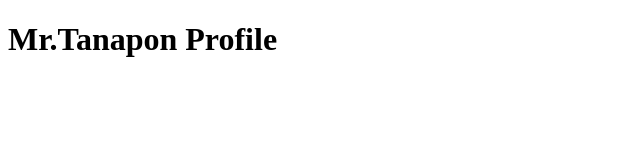
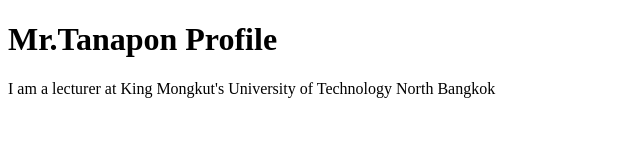
Before and after one commit to koonpollzaza/Topic_Sec2_Term2, a plain HTML site: page index.html in a window 1280 px wide. Shown: the whole page, without its empty margins (0-640 px from the left). Drawn offline with Linux system fonts and the light colour scheme.

Commit message:
Add information
Add information

```diff
--- a/index.html
+++ b/index.html
@@ -7,6 +7,7 @@
 </head>
 <body>
     <h1>Mr.Tanapon Profile</h1>
+    <p>I am a lecturer at King Mongkut's University of Technology North Bangkok</p>
 
 </body>
 </html>
```
